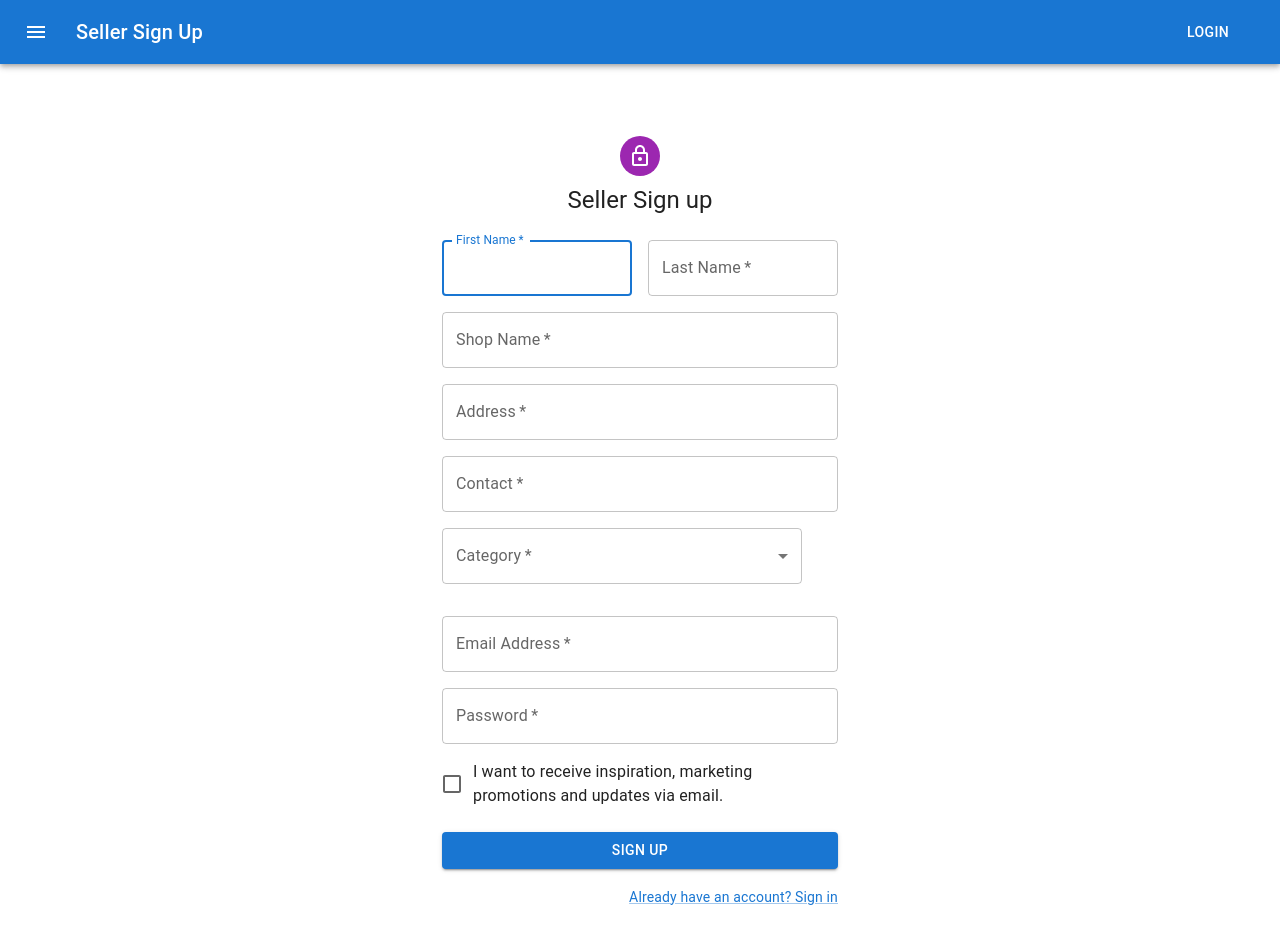
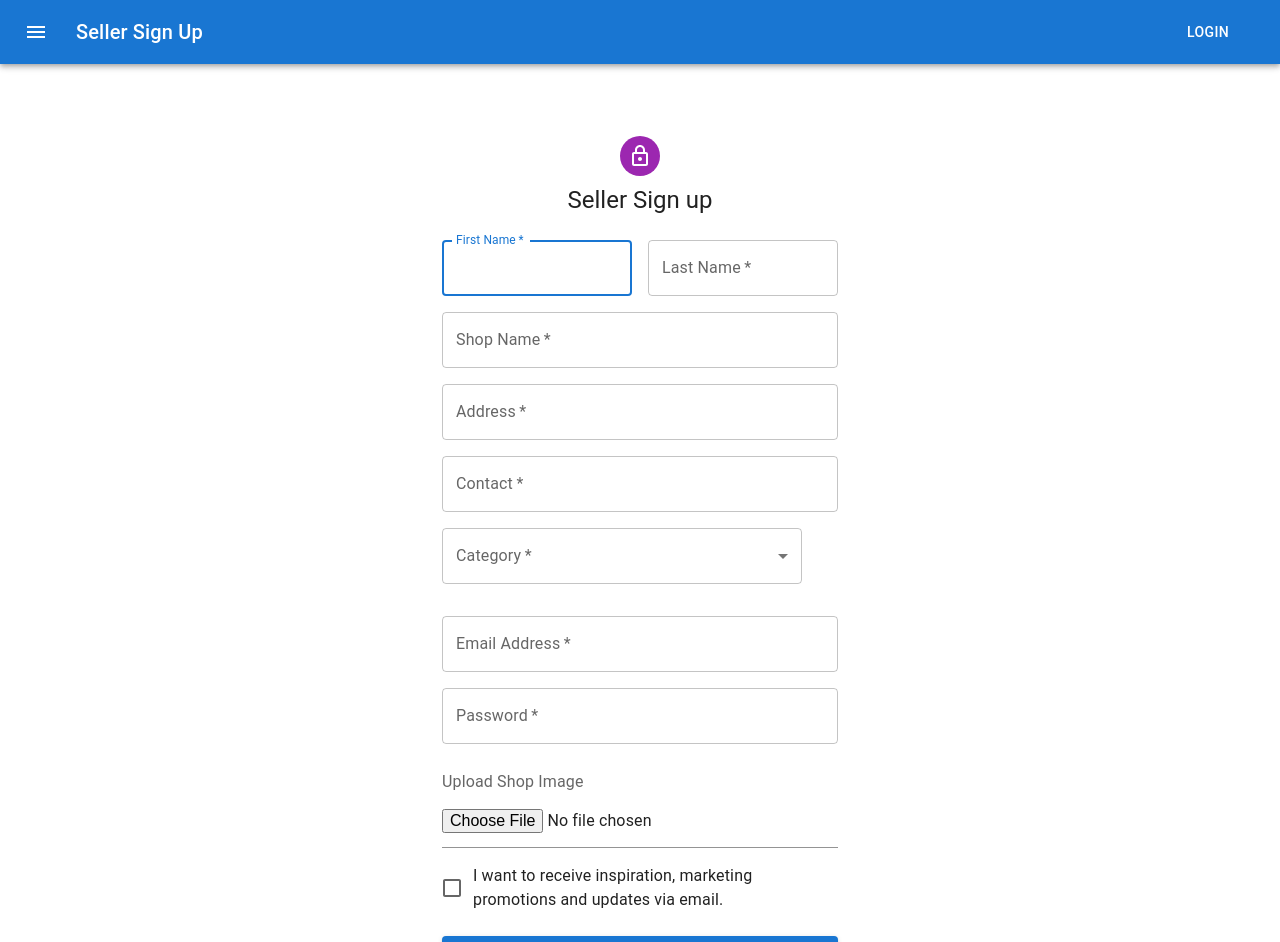
Before and after one commit to CS253-Stonks/volksmarkt-frontend, a React (Create React App) app: page /seller/SignUp in a window 1280 px wide. Shown: the top 942 px of the page. Built offline with nearby package versions, Linux system fonts and the light colour scheme.

Commit message:
minor changes

```diff
--- a/src/components/Dashboard/dashboard.js
+++ b/src/components/Dashboard/dashboard.js
@@ -53,8 +53,7 @@ function StoreCard(props) {
 					<CardMedia
 						component="img"
 						height="140"
-						image={shopImage}
-						alt="green iguana"
+						image={props.image}
 					/>
 					<CardContent>
 						<Typography gutterBottom variant="h5" component="div">
@@ -90,9 +89,9 @@ export default function Dashboard() {
 			<Grid container spacing={5} marginTop={5}>
 
 				{stores ? stores.map((store) => (
-					<StoreCard name={store.name} desc={store.address} key={store.id} id={store.id}/>
+					<StoreCard name={store.name} desc={store.address} key={store.id} id={store.id} image={store.image}/>
 				)) : getStores().map((store) => (
-					<StoreCard name={store.name} desc={store.address} key={store.id} id={store.id}/>
+					<StoreCard name={store.name} desc={store.address} key={store.id} id={store.id} image={store.image}/>
 		  		))}
 			</Grid>
 		</Container>
--- a/src/components/SellerSignInSignUp/SellerSignUp.js
+++ b/src/components/SellerSignInSignUp/SellerSignUp.js
@@ -19,6 +19,8 @@ import { useState } from 'react';
 import { InputLabel } from '@mui/material';
 import FormControl from '@mui/material/FormControl';
 import axios from 'axios';
+import Input from '@mui/material/Input'
+
 function Copyright(props) {
 	return (
 		<Typography variant="body2" color="text.secondary" align="center" {...props}>
@@ -44,6 +46,7 @@ function SellerSignUp() {
 	const [address, setAddress] = useState('')
 	const [shopName, setShopName] = useState('')
 	const [password, setPassword] = useState('')
+	const [image, setImage] = useState(null)
 
 	const handleSubmit = (event) => {
 		event.preventDefault();
@@ -56,7 +59,12 @@ function SellerSignUp() {
 		data.append('email', email)
 		data.append('password', password)
 		data.append('address', address)
-		axios.post('http://127.0.0.1:8000/seller/register/', data).then((res) => {
+		data.append('image', image)
+		axios.post('http://127.0.0.1:8000/seller/register/', data, {
+            headers: {
+                "Content-Type": "multipart/form-data",
+            },
+        }).then((res) => {
 			console.log(res.data)
 			if (!res.data['isCreated']){
 				alert('Registration failed')
@@ -156,7 +164,7 @@ function SellerSignUp() {
 									helperText={isInvalidNumber() ? "Invalid Number" : ""}
 								/>
 							</Grid>
-							<div>
+							<Grid>
 								<FormControl sx={{ m: 2, minWidth: 360 }} required>
 									<InputLabel id="demo-simple-select-autowidth-label">Category</InputLabel>
 									<Select
@@ -181,7 +189,7 @@ function SellerSignUp() {
 
 									</Select>
 								</FormControl>
-							</div>
+							</Grid>
 							<Grid item xs={12}>
 								<TextField
 									required
@@ -206,6 +214,17 @@ function SellerSignUp() {
 									autoComplete="new-password"
 									onChange={(e) => setPassword(e.target.value)}
 								/>
+							</Grid>
+							<Grid item xs={12}>
+							<InputLabel htmlFor="image" onClick={(e) => (e.preventDefault())} sx={{
+								marginTop: '10px'
+							}}>
+								Upload Shop Image
+							</InputLabel>
+							<Input id="image" name="image" type="file" onChange={(e) => setImage(e.target.files[0])} sx={{
+								marginTop: 0,
+								height: '55px',
+							}} fullWidth />
 							</Grid>
 							<Grid item xs={12}>
 								<FormControlLabel
```
